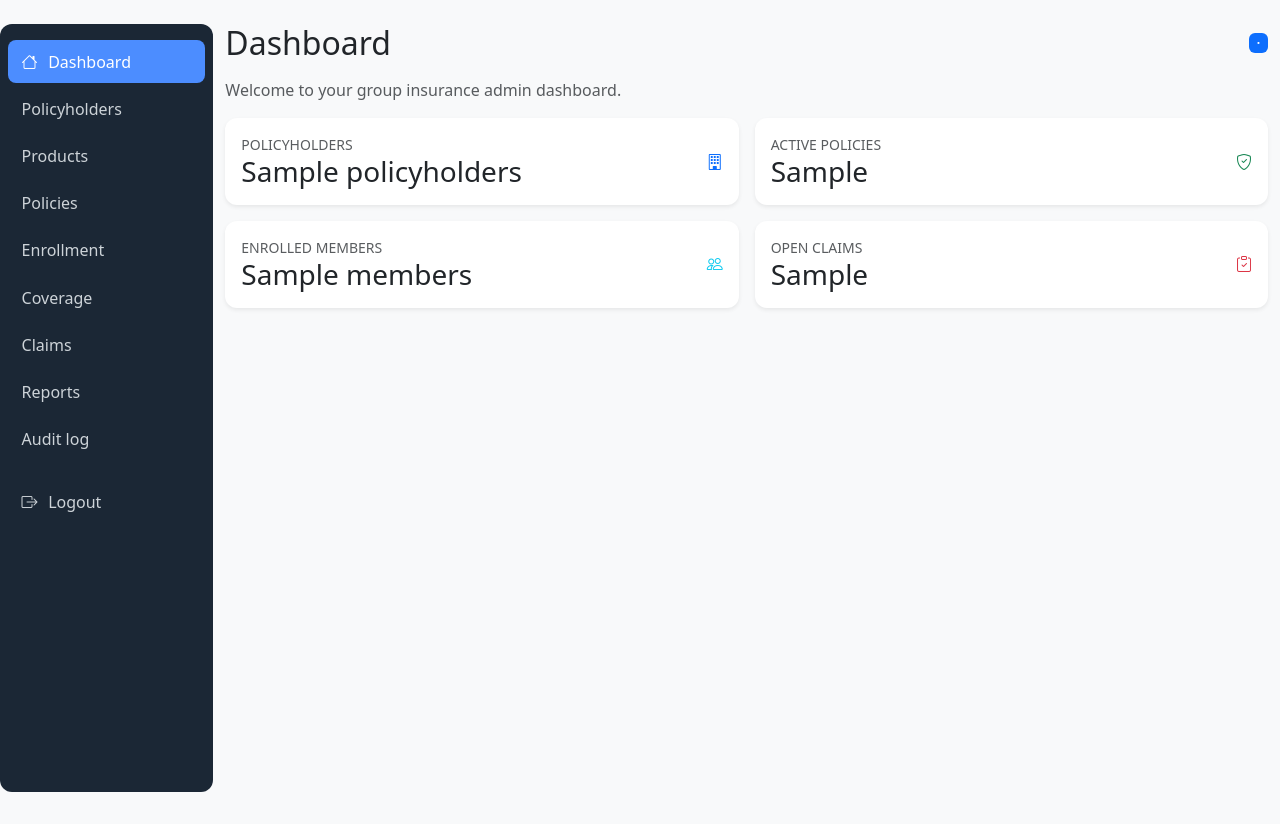
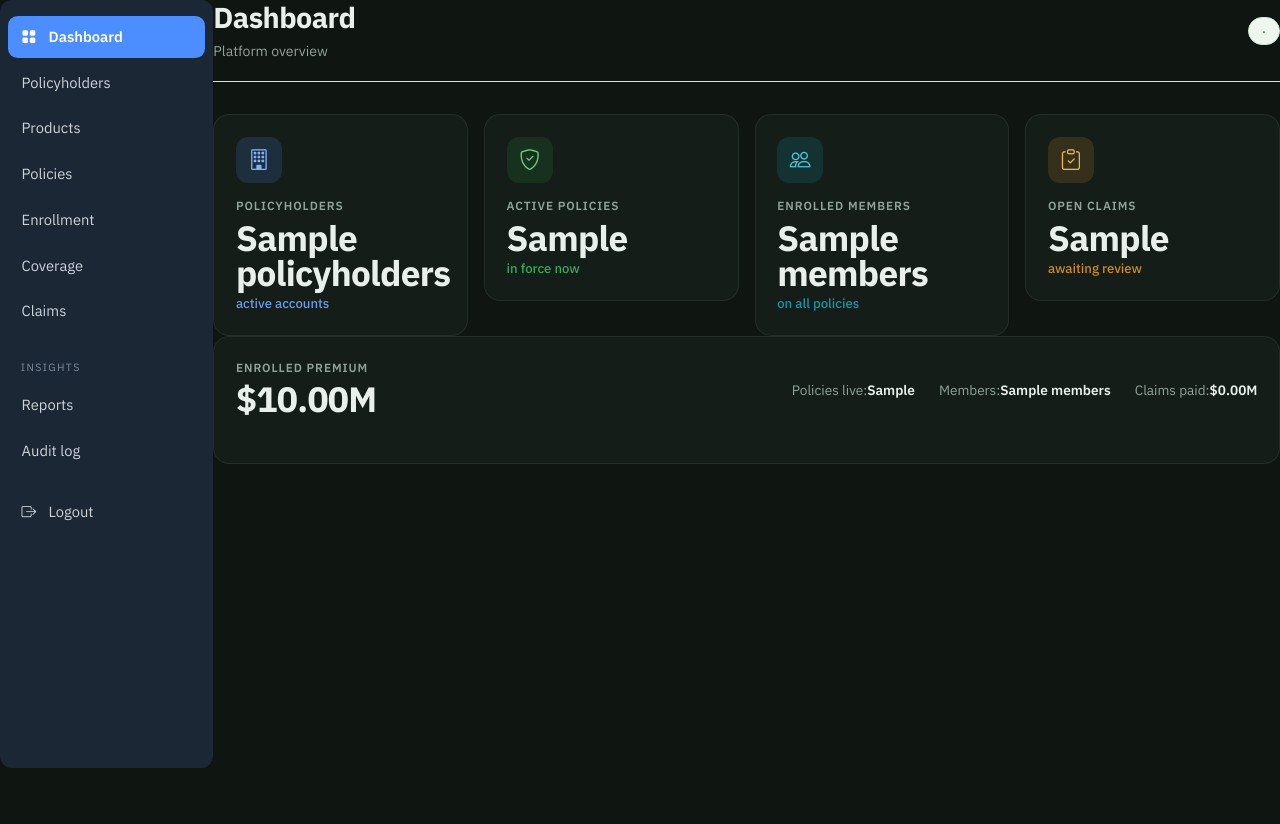
Before and after one commit to bluepretty/group-insure, a FastAPI app: template src/backend/app/templates/auth/dashboard.html in a window 1280 px wide. After the commit the page ends 768 px from the top, so only its background shows below. Run offline with FastAPI, Linux system fonts and the light colour scheme; the template is opened without the code that fills it: most values are stand-ins (such as "Sample title", 1, 10 or a date in 2020); some libraries are stand-ins or nearby versions.

Commit message:
Dark theme dashboard: dark page/card stat design
Apply the 'Dark Cards Light Page' theme to the dashboard — dark page
background, dark stat cards with colored icon accents, sectioned
sidebar nav, and a premium summary bar. Values pull from the report
service (no hard-coded numbers). Login page and list partials left
light via .stat-card scoping.

Co-Authored-By: Claude Code <noreply@anthropic.com>

```diff
--- a/src/backend/app/templates/auth/dashboard.html
+++ b/src/backend/app/templates/auth/dashboard.html
@@ -3,36 +3,42 @@
 {% block title %}Dashboard — Group Insurance{% endblock %}
 
 {% block body %}
-<div class="container-fluid">
-  <div class="row mt-4">
+<div class="row g-0" style="min-height: calc(100vh - 2rem);">
   <div class="col-md-3 col-lg-2 d-md-block sidebar">
     <nav class="nav flex-column">
-        <a class="nav-link active" href="/"><i class="bi bi-house"></i> Dashboard</a>
+      <a class="nav-link active" href="/"><i class="bi bi-grid-fill"></i> Dashboard</a>
       <a class="nav-link" href="#" hx-get="/api/parties/list" hx-target="#content">Policyholders</a>
       <a class="nav-link" href="#" hx-get="/api/products/list" hx-target="#content">Products</a>
       <a class="nav-link" href="#" hx-get="/api/policies/list" hx-target="#content">Policies</a>
       <a class="nav-link" href="#" hx-get="/api/members/list" hx-target="#content">Enrollment</a>
       <a class="nav-link" href="#" hx-get="/api/premiums/detail" hx-target="#content">Coverage</a>
       <a class="nav-link" href="#" hx-get="/api/claims/list" hx-target="#content">Claims</a>
+    </nav>
+    <div class="sep" style="font-size:.66rem; text-transform:uppercase; letter-spacing:.13em; color:#7d8ea0; margin:1.5rem 0 .5rem .8rem;">Insights</div>
+    <nav class="nav flex-column">
       <a class="nav-link" href="#" hx-get="/api/reports/list" hx-target="#content">Reports</a>
       <a class="nav-link" href="#" hx-get="/api/audit/recent" hx-target="#content">Audit log</a>
+    </nav>
     {% if manage_users %}
+    <div class="sep" style="font-size:.66rem; text-transform:uppercase; letter-spacing:.13em; color:#7d8ea0; margin:1.5rem 0 .5rem .8rem;">System</div>
+    <nav class="nav flex-column">
       <a class="nav-link" href="#" hx-get="/api/users/list" hx-target="#content">Users</a>
       <a class="nav-link" href="#" hx-get="/lookup-management/party_types" hx-target="#content">Reference data</a>
+    </nav>
     {% endif %}
     <a class="nav-link mt-3" href="/api/auth/logout"><i class="bi bi-box-arrow-right"></i> Logout</a>
-      </nav>
   </div>
   <div class="col-md-9 col-lg-10">
-      <div class="d-flex justify-content-between align-items-center mb-3">
-        <h2 class="mb-0">Dashboard</h2>
-        <span class="badge bg-primary">{{ user.username }} · {{ user.roles }}</span>
+    <div class="d-flex justify-content-between align-items-center" style="padding-bottom:1.2rem; border-bottom:1px solid #dbe2ea; margin-bottom:2rem;">
+      <div>
+        <h2 style="font-size:1.8rem; font-weight:700; margin:0; letter-spacing:-.02em;">Dashboard</h2>
+        <div style="color:#8fa398; font-size:.88rem; margin-top:.4rem;">Platform overview</div>
       </div>
-      <p class="text-muted">Welcome to your group insurance admin dashboard.</p>
+      <span class="badge" style="background:#eef7ee; border:1px solid #cfe6cf; color:#2f9e44; font-size:.78rem; padding:.4rem .8rem; border-radius:999px; font-weight:600;">{{ user.username }} · {{ user.roles }}</span>
+    </div>
     <div id="content">
       {% include "auth/overview_partial.html" %}
     </div>
   </div>
 </div>
-</div>
 {% endblock %}
--- a/src/backend/app/templates/auth/overview_partial.html
+++ b/src/backend/app/templates/auth/overview_partial.html
@@ -1,52 +1,49 @@
 <div class="row g-3">
-  <div class="col-md-6">
-    <div class="card shadow-sm h-100">
-      <div class="card-body">
-        <div class="d-flex justify-content-between align-items-center">
-          <div>
-            <div class="text-muted small text-uppercase">Policyholders</div>
-            <div class="h3 mb-0">{{ report.policyholders }}</div>
-          </div>
-          <i class="bi bi-building fa-2x text-primary"></i>
-        </div>
-      </div>
+  <div class="col-md-6 col-xl-3">
+    <div class="stat-card blue">
+      <div class="ic"><i class="bi bi-building"></i></div>
+      <div class="k">Policyholders</div>
+      <div class="v">{{ report.policyholders }}</div>
+      <div class="d">active accounts</div>
     </div>
   </div>
-  <div class="col-md-6">
-    <div class="card shadow-sm h-100">
-      <div class="card-body">
-        <div class="d-flex justify-content-between align-items-center">
-          <div>
-            <div class="text-muted small text-uppercase">Active Policies</div>
-            <div class="h3 mb-0">{{ report.active_policies }}</div>
-          </div>
-          <i class="bi bi-shield-check fa-2x text-success"></i>
-        </div>
-      </div>
+  <div class="col-md-6 col-xl-3">
+    <div class="stat-card green">
+      <div class="ic"><i class="bi bi-shield-check"></i></div>
+      <div class="k">Active Policies</div>
+      <div class="v">{{ report.active_policies }}</div>
+      <div class="d">in force now</div>
     </div>
   </div>
-  <div class="col-md-6">
-    <div class="card shadow-sm h-100">
-      <div class="card-body">
-        <div class="d-flex justify-content-between align-items-center">
-          <div>
-            <div class="text-muted small text-uppercase">Enrolled Members</div>
-            <div class="h3 mb-0">{{ report.members }}</div>
-          </div>
-          <i class="bi bi-people fa-2x text-info"></i>
-        </div>
-      </div>
+  <div class="col-md-6 col-xl-3">
+    <div class="stat-card teal">
+      <div class="ic"><i class="bi bi-people"></i></div>
+      <div class="k">Enrolled Members</div>
+      <div class="v">{{ report.members }}</div>
+      <div class="d">on all policies</div>
     </div>
   </div>
-  <div class="col-md-6">
-    <div class="card shadow-sm h-100">
-      <div class="card-body">
-        <div class="d-flex justify-content-between align-items-center">
-          <div>
-            <div class="text-muted small text-uppercase">Open Claims</div>
-            <div class="h3 mb-0">{{ report.claims_open }}</div>
-          </div>
-          <i class="bi bi-clipboard-check fa-2x text-danger"></i>
+  <div class="col-md-6 col-xl-3">
+    <div class="stat-card amber">
+      <div class="ic"><i class="bi bi-clipboard-check"></i></div>
+      <div class="k">Open Claims</div>
+      <div class="v">{{ report.claims_open }}</div>
+      <div class="d">awaiting review</div>
+    </div>
+  </div>
+</div>
+<div class="row g-3">
+  <div class="col-12">
+    <div class="stat-card">
+      <div class="d-flex justify-content-between align-items-center flex-wrap">
+        <div>
+          <div class="k">Enrolled premium</div>
+          <div class="v" style="margin-top:0.35rem;">${{ "%.2f"|format(report.enrolled_premium / 1000000) }}M</div>
+        </div>
+        <div class="d-flex flex-wrap gap-4" style="color:#8fa398; font-size:.85rem;">
+          <div>Policies live:<b style="color:#e9f0ec; font-weight:600;">{{ report.open_policies }}</b></div>
+          <div>Members:<b style="color:#e9f0ec; font-weight:600;">{{ report.members }}</b></div>
+          <div>Claims paid:<b style="color:#e9f0ec; font-weight:600;">${{ "%.2f"|format(report.claims_paid_total / 1000000) }}M</b></div>
         </div>
       </div>
     </div>
--- a/src/backend/app/templates/base.html
+++ b/src/backend/app/templates/base.html
@@ -6,6 +6,7 @@
   <title>{% block title %}Group Insurance Admin{% endblock %}</title>
   <link href="/static/css/bootstrap.min.css" rel="stylesheet">
   <link href="/static/css/bootstrap-icons.min.css" rel="stylesheet">
+  <link href="https://fonts.googleapis.com/css2?family=IBM+Plex+Sans:wght@400;500;600;700&display=swap" rel="stylesheet">
   <link href="/static/css/style.css" rel="stylesheet">
   <script src="/static/htmx.js" defer></script>
   <script src="/static/vendor/bootstrap.bundle.min.js"></script>
@@ -54,7 +55,7 @@
     });
   </script>
 </head>
-<body class="bg-body-tertiary">
+<body class="app-page">
   {% block body %}{% endblock %}
 </body>
 </html>
--- a/src/backend/static/css/style.css
+++ b/src/backend/static/css/style.css
@@ -1,4 +1,6 @@
 :root {
+  --app-bg: #0f1612;
+  --app-fg: #e9f0ec;
   --sidebar-bg: #1b2735;
   --sidebar-fg: #cdd3d8;
   --sidebar-active: #4c8dff;
@@ -8,8 +10,16 @@ body {
   min-height: 100vh;
 }
 
+.app-page {
+  background: var(--app-bg);
+  color: var(--app-fg);
+  min-height: 100vh;
+  font-family: 'IBM Plex Sans', system-ui, sans-serif;
+}
+
 .sidebar {
   background: var(--sidebar-bg);
+  color: var(--sidebar-fg);
   border-radius: 0.75rem;
   padding: 1rem 0.5rem;
   min-height: calc(100vh - 2rem);
@@ -17,9 +27,10 @@ body {
 
 .sidebar .nav-link {
   color: var(--sidebar-fg);
-  border-radius: 0.5rem;
-  margin-bottom: 0.25rem;
-  padding: 0.6rem 0.85rem;
+  border-radius: 0.6rem;
+  padding: 0.62rem 0.85rem;
+  margin-bottom: 0.24rem;
+  font-size: 0.92rem;
 }
 
 .sidebar .nav-link:hover {
@@ -30,10 +41,13 @@ body {
 .sidebar .nav-link.active {
   background: var(--sidebar-active);
   color: #fff;
+  font-weight: 600;
 }
 
 .sidebar .nav-link i {
-  margin-right: 0.4rem;
+  margin-right: 0.55rem;
+  width: 18px;
+  text-align: center;
 }
 
 .card {
@@ -44,6 +58,63 @@ body {
 .card-title {
   font-weight: 600;
 }
+
+/* Stat cards on the dashboard overview */
+.stat-card {
+  border: 1px solid rgba(255, 255, 255, 0.07) !important;
+  border-radius: 1rem;
+  background: #141d18;
+  padding: 1.35rem;
+  min-height: 128px;
+  transition: transform 0.15s ease, box-shadow 0.15s ease;
+}
+
+.stat-card:hover {
+  transform: translateY(-2px);
+  box-shadow: 0 10px 24px rgba(0, 0, 0, 0.25);
+}
+
+.stat-card .ic {
+  width: 46px;
+  height: 46px;
+  border-radius: 0.75rem;
+  display: grid;
+  place-items: center;
+  font-size: 1.3rem;
+  margin-bottom: 0.9rem;
+}
+
+.stat-card .k {
+  font-size: 0.74rem;
+  text-transform: uppercase;
+  letter-spacing: 0.08em;
+  color: #8fa398;
+  font-weight: 600;
+}
+
+.stat-card .v {
+  font-size: 2.2rem;
+  font-weight: 700;
+  letter-spacing: -0.02em;
+  margin: 0.35rem 0 0.2rem;
+  line-height: 1;
+  color: #e9f0ec;
+}
+
+.stat-card .d {
+  font-size: 0.82rem;
+  font-weight: 500;
+  color: #8fa398;
+}
+
+.stat-card.blue .ic { background: rgba(76, 141, 255, 0.16); color: #7fb0ff; }
+.stat-card.blue .d { color: #6b9be8; }
+.stat-card.green .ic { background: rgba(47, 158, 68, 0.16); color: #63d17a; }
+.stat-card.green .d { color: #3ba85a; }
+.stat-card.teal .ic { background: rgba(23, 162, 184, 0.16); color: #4fc6dd; }
+.stat-card.teal .d { color: #1b95ab; }
+.stat-card.amber .ic { background: rgba(224, 149, 46, 0.16); color: #f0b454; }
+.stat-card.amber .d { color: #d08a26; }
 
 /* --- Statement printing -------------------------------------------------- */
 /*
```
Lines whose indentation alone changed are shown as unchanged.
